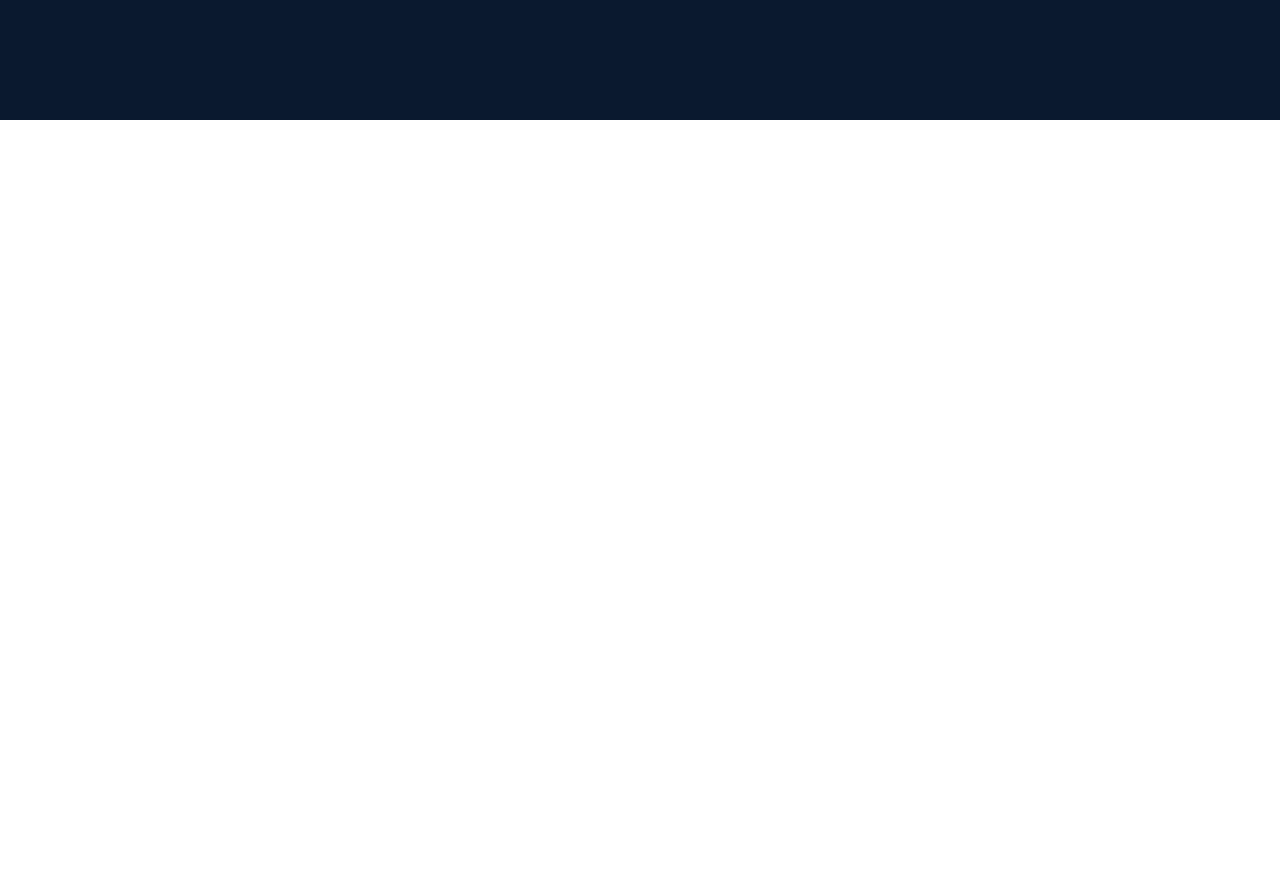
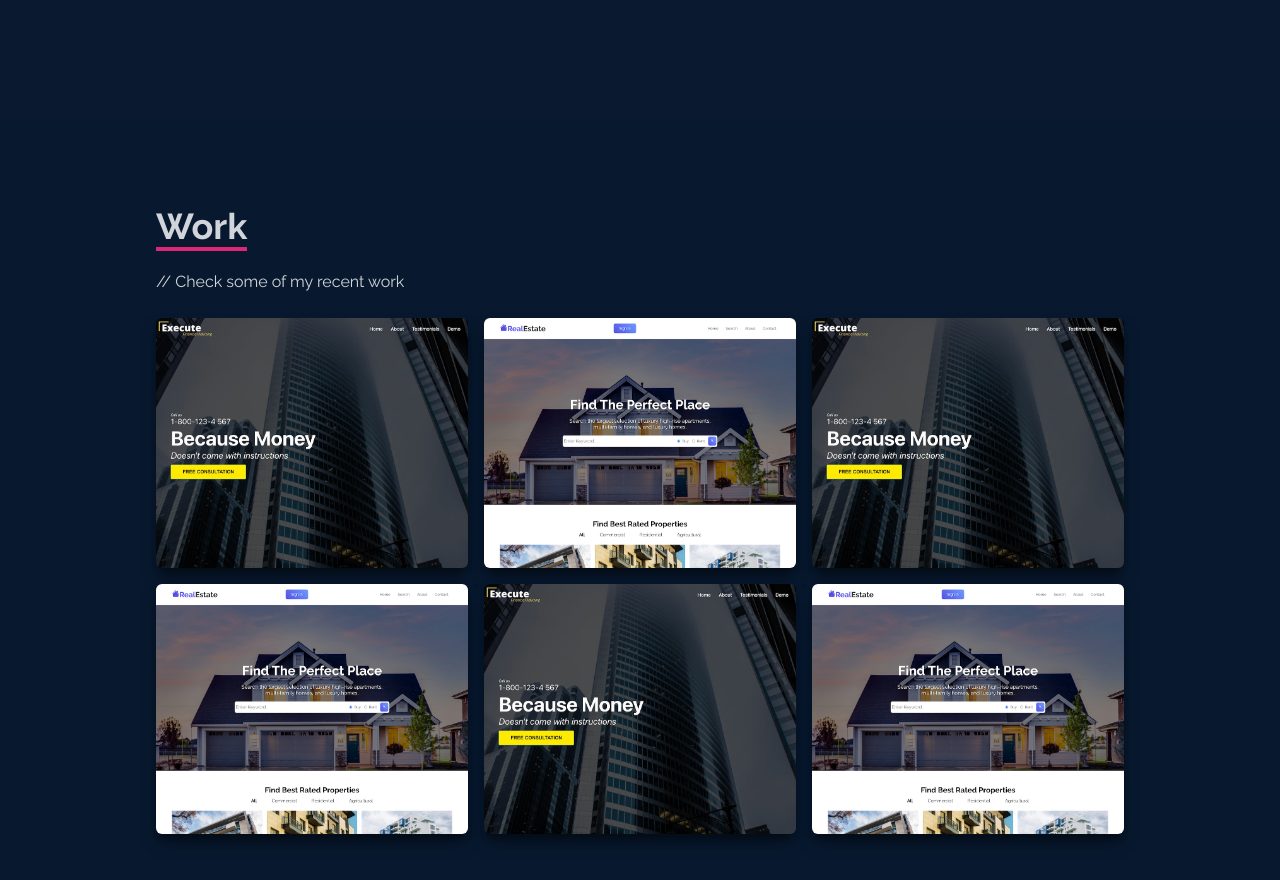
Before and after one commit to 10thPrince/portifolio, a React (Vite) app: page / in a window 1280 px wide. Shown: the part 2280-3160 px from the top of the page. Before the commit the page ends 2400 px from the top, so only its background shows below. Built offline with nearby package versions, Linux system fonts and the light colour scheme.

Commit message:
Done Work.jsx

```diff
--- a/src/App.jsx
+++ b/src/App.jsx
@@ -5,6 +5,7 @@
 import Hero from './components/Hero'
 import About from './components/About'
 import Skills from './components/Skills'
+import Work from './components/Work'
 
 
 function App() {
@@ -16,6 +17,7 @@
       <Hero />
       <About />
       <Skills />
+      <Work />
     </>
   )
 }
--- /dev/null
+++ b/src/components/Work.jsx
@@ -0,0 +1,116 @@
+import React from 'react';
+import WorkImg from '../assets/projects/workImg.jpeg';
+import realestate from '../assets/projects/realestate.jpg';
+
+
+const Work = () => {
+    return (
+        <div className='w-full md:h-screen text-gray-300 bg-[#08192f]' name='work'>
+            <div className='max-w-[1000px] mx-auto p-4 flex flex-col justify-center w-full h-full'>
+                <div>
+                    <p className='text-4xl font-bold inline border-b-4 text-gray-300 border-pink-600'>Work</p>
+                    <p className='py-6'>// Check some of my recent work</p>
+                </div>
+
+                <div className='grid sm:grid-cols-2 md:grid-cols-3 gap-4'>
+                    <div style={{backgroundImage: `url(${WorkImg})`}} className='shadow-lg shadow-[#040c16] group container rounded-md flex justify-center items-center mx-auto content-div'>
+                        <div className='opacity-0 group-hover:opacity-100'>
+                            <span className='text-2xl font-bold text-white tracking-wider'>
+                                React JS Application
+                            </span>
+                            <div className='pt-8 text-center'>
+                                <a href="/">
+                                    <button className='text-center rounded-lg px-4 m-2 bg-white text-gray-700 font-bold text-lg'>Demo</button>
+                                </a>
+                                <a href="/">
+                                    <button className='text-center rounded-lg px-4 m-2 bg-white text-gray-700 font-bold text-lg'>Code</button>
+                                </a>
+                            </div>
+                        </div>
+                    </div>
+
+                    <div style={{backgroundImage: `url(${realestate})`}} className='shadow-lg shadow-[#040c16] group container rounded-md flex justify-center items-center mx-auto content-div'>
+                        <div className='opacity-0 group-hover:opacity-100'>
+                            <span className='text-2xl font-bold text-white tracking-wider'>
+                                React JS Application
+                            </span>
+                            <div className='pt-8 text-center'>
+                                <a href="/">
+                                    <button className='text-center rounded-lg px-4 m-2 bg-white text-gray-700 font-bold text-lg'>Demo</button>
+                                </a>
+                                <a href="/">
+                                    <button className='text-center rounded-lg px-4 m-2 bg-white text-gray-700 font-bold text-lg'>Code</button>
+                                </a>
+                            </div>
+                        </div>
+                    </div>
+                    <div style={{backgroundImage: `url(${WorkImg})`}} className='shadow-lg shadow-[#040c16] group container rounded-md flex justify-center items-center mx-auto content-div'>
+                        <div className='opacity-0 group-hover:opacity-100'>
+                            <span className='text-2xl font-bold text-white tracking-wider'>
+                                React JS Application
+                            </span>
+                            <div className='pt-8 text-center'>
+                                <a href="/">
+                                    <button className='text-center rounded-lg px-4 m-2 bg-white text-gray-700 font-bold text-lg'>Demo</button>
+                                </a>
+                                <a href="/">
+                                    <button className='text-center rounded-lg px-4 m-2 bg-white text-gray-700 font-bold text-lg'>Code</button>
+                                </a>
+                            </div>
+                        </div>
+                    </div>
+
+                    <div style={{backgroundImage: `url(${realestate})`}} className='shadow-lg shadow-[#040c16] group container rounded-md flex justify-center items-center mx-auto content-div'>
+                        <div className='opacity-0 group-hover:opacity-100'>
+                            <span className='text-2xl font-bold text-white tracking-wider'>
+                                React JS Application
+                            </span>
+                            <div className='pt-8 text-center'>
+                                <a href="/">
+                                    <button className='text-center rounded-lg px-4 m-2 bg-white text-gray-700 font-bold text-lg'>Demo</button>
+                                </a>
+                                <a href="/">
+                                    <button className='text-center rounded-lg px-4 m-2 bg-white text-gray-700 font-bold text-lg'>Code</button>
+                                </a>
+                            </div>
+                        </div>
+                    </div>
+                    <div style={{backgroundImage: `url(${WorkImg})`}} className='shadow-lg shadow-[#040c16] group container rounded-md flex justify-center items-center mx-auto content-div'>
+                        <div className='opacity-0 group-hover:opacity-100'>
+                            <span className='text-2xl font-bold text-white tracking-wider'>
+                                React JS Application
+                            </span>
+                            <div className='pt-8 text-center'>
+                                <a href="/">
+                                    <button className='text-center rounded-lg px-4 m-2 bg-white text-gray-700 font-bold text-lg'>Demo</button>
+                                </a>
+                                <a href="/">
+                                    <button className='text-center rounded-lg px-4 m-2 bg-white text-gray-700 font-bold text-lg'>Code</button>
+                                </a>
+                            </div>
+                        </div>
+                    </div>
+
+                    <div style={{backgroundImage: `url(${realestate})`}} className='shadow-lg shadow-[#040c16] group container rounded-md flex justify-center items-center mx-auto content-div'>
+                        <div className='opacity-0 group-hover:opacity-100'>
+                            <span className='text-2xl font-bold text-white tracking-wider'>
+                                React JS Application
+                            </span>
+                            <div className='pt-8 text-center'>
+                                <a href="/">
+                                    <button className='text-center rounded-lg px-4 m-2 bg-white text-gray-700 font-bold text-lg'>Demo</button>
+                                </a>
+                                <a href="/">
+                                    <button className='text-center rounded-lg px-4 m-2 bg-white text-gray-700 font-bold text-lg'>Code</button>
+                                </a>
+                            </div>
+                        </div>
+                    </div>
+
+                </div>
+            </div>
+        </div>
+    )
+}
+
+export default Work
--- a/src/index.css
+++ b/src/index.css
@@ -14,3 +14,18 @@
         @apply cursor-pointer
     }
 }
+
+.content-div {
+    background-repeat: no-repeat;
+    background-size: cover;
+    background-position: center;
+    height: 250px;
+}
+
+.content-div:hover {
+    background-image: linear-gradient(
+        to right,
+        rgba(112, 157, 255, 0.8),
+        hsla(242, 74%, 61%, 0.8)
+    )!important;
+}
```
